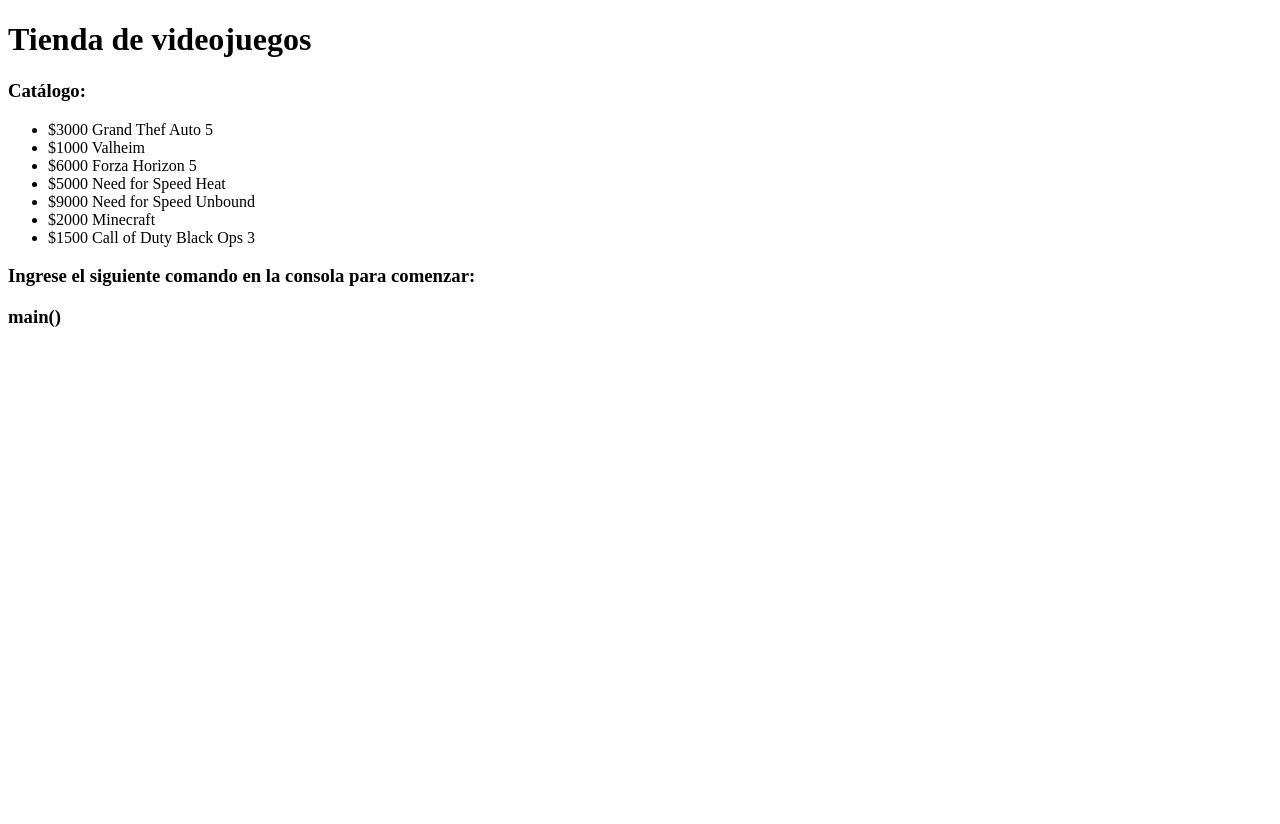
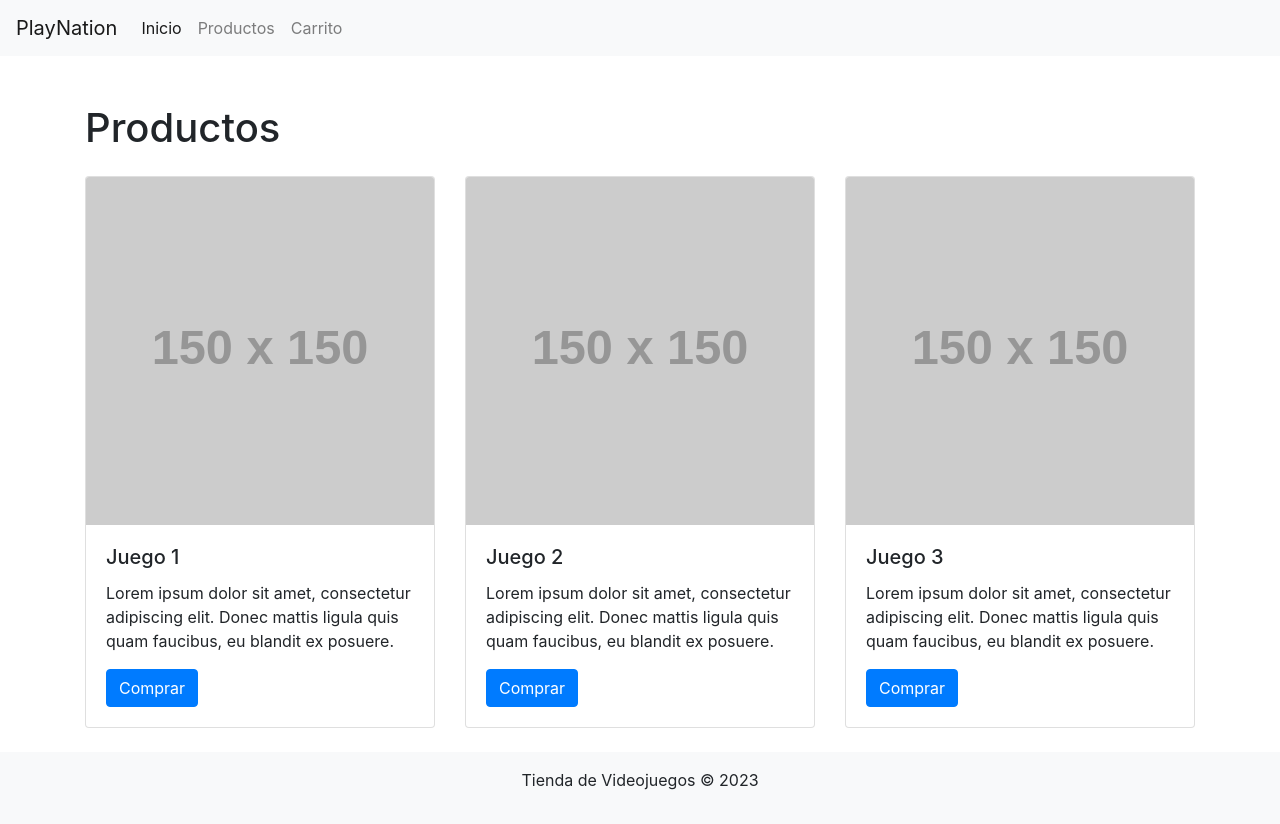
Before and after one commit to joelb4/PreEntrega2Baigoria, a plain HTML site: page index.html in a window 1280 px wide. Before the commit the page ends 800 px from the top, so only its background shows below. Drawn offline with nearby package versions, Linux system fonts and the light colour scheme; placeholder pictures from the web are drawn by us.

Commit message:
Nuevo HTML Bootstrap

```diff
--- a/index.html
+++ b/index.html
@@ -1,29 +1,77 @@
 <!DOCTYPE html>
-<html lang="en">
+<html lang="es">
 <head>
     <meta charset="UTF-8">
-    <meta http-equiv="X-UA-Compatible" content="IE=edge">
     <meta name="viewport" content="width=device-width, initial-scale=1.0">
-    <title>Catálogo videojuegos</title>
-    <script src="main.js"></script>
+    <title>PlayNation</title>
+    <link rel="stylesheet" href="https://stackpath.bootstrapcdn.com/bootstrap/4.5.2/css/bootstrap.min.css">
 </head>
 <body>
-<main>
-    <h1>Tienda de videojuegos</h1>
-    <div>
-        <h3>Catálogo:</h3>
-        <ul>
-            <li>$3000 Grand Thef Auto 5</li>
-            <li>$1000 Valheim</li>
-            <li>$6000 Forza Horizon 5</li>
-            <li>$5000 Need for Speed Heat</li>
-            <li>$9000 Need for Speed Unbound</li>
-            <li>$2000 Minecraft</li>
-            <li>$1500 Call of Duty Black Ops 3</li>
-        </ul>
-    </div>
-    <h3>Ingrese el siguiente comando en la consola para comenzar:</h3>
-    <h3>main()</h3>
-</main>
+    <header>
+        <nav class="navbar navbar-expand-lg navbar-light bg-light">
+            <a class="navbar-brand" href="#">PlayNation</a>
+            <button class="navbar-toggler" type="button" data-toggle="collapse" data-target="#navbarNav" aria-controls="navbarNav" aria-expanded="false" aria-label="Toggle navigation">
+                <span class="navbar-toggler-icon"></span>
+            </button>
+            <div class="collapse navbar-collapse" id="navbarNav">
+                <ul class="navbar-nav">
+                    <li class="nav-item active">
+                        <a class="nav-link" href="#">Inicio</a>
+                    </li>
+                    <li class="nav-item">
+                        <a class="nav-link" href="#">Productos</a>
+                    </li>
+                    <li class="nav-item">
+                        <a class="nav-link" href="#">Carrito</a>
+                    </li>
+                </ul>
+            </div>
+        </nav>
+    </header>
+
+    <section class="container mt-5">
+        <h1 class="mb-4">Productos</h1>
+        <div class="row">
+            <div class="col-md-4 mb-4">
+                <div class="card">
+                    <img src="https://via.placeholder.com/150" class="card-img-top" alt="...">
+                    <div class="card-body">
+                        <h5 class="card-title">Juego 1</h5>
+                        <p class="card-text">Lorem ipsum dolor sit amet, consectetur adipiscing elit. Donec mattis ligula quis quam faucibus, eu blandit ex posuere.</p>
+                        <a href="#" class="btn btn-primary">Comprar</a>
+                    </div>
+                </div>
+            </div>
+            <div class="col-md-4 mb-4">
+                <div class="card">
+                    <img src="https://via.placeholder.com/150" class="card-img-top" alt="...">
+                    <div class="card-body">
+                        <h5 class="card-title">Juego 2</h5>
+                        <p class="card-text">Lorem ipsum dolor sit amet, consectetur adipiscing elit. Donec mattis ligula quis quam faucibus, eu blandit ex posuere.</p>
+                        <a href="#" class="btn btn-primary">Comprar</a>
+                    </div>
+                </div>
+            </div>
+            <div class="col-md-4 mb-4">
+                <div class="card">
+                    <img src="https://via.placeholder.com/150" class="card-img-top" alt="...">
+                    <div class="card-body">
+                        <h5 class="card-title">Juego 3</h5>
+                        <p class="card-text">Lorem ipsum dolor sit amet, consectetur adipiscing elit. Donec mattis ligula quis quam faucibus, eu blandit ex posuere.</p>
+                        <a href="#" class="btn btn-primary">Comprar</a>
+                    </div>
+                </div>
+            </div>
+        </div>
+    </section>
+    <footer class="bg-light py-3">
+        <div class="container">
+            <p class="text-center">Tienda de Videojuegos &copy; 2023</p>
+        </div>
+    </footer>
+
+    <script src="https://code.jquery.com/jquery-3.5.1.slim.min.js"></script>
+    <script src="https://cdn.jsdelivr.net/npm/@popperjs/core@2.10.2/dist/umd/popper.min.js"></script>
+    <script src="https://stackpath.bootstrapcdn.com/bootstrap/4.5.2/js/bootstrap.min.js"></script>
 </body>
 </html>
```
